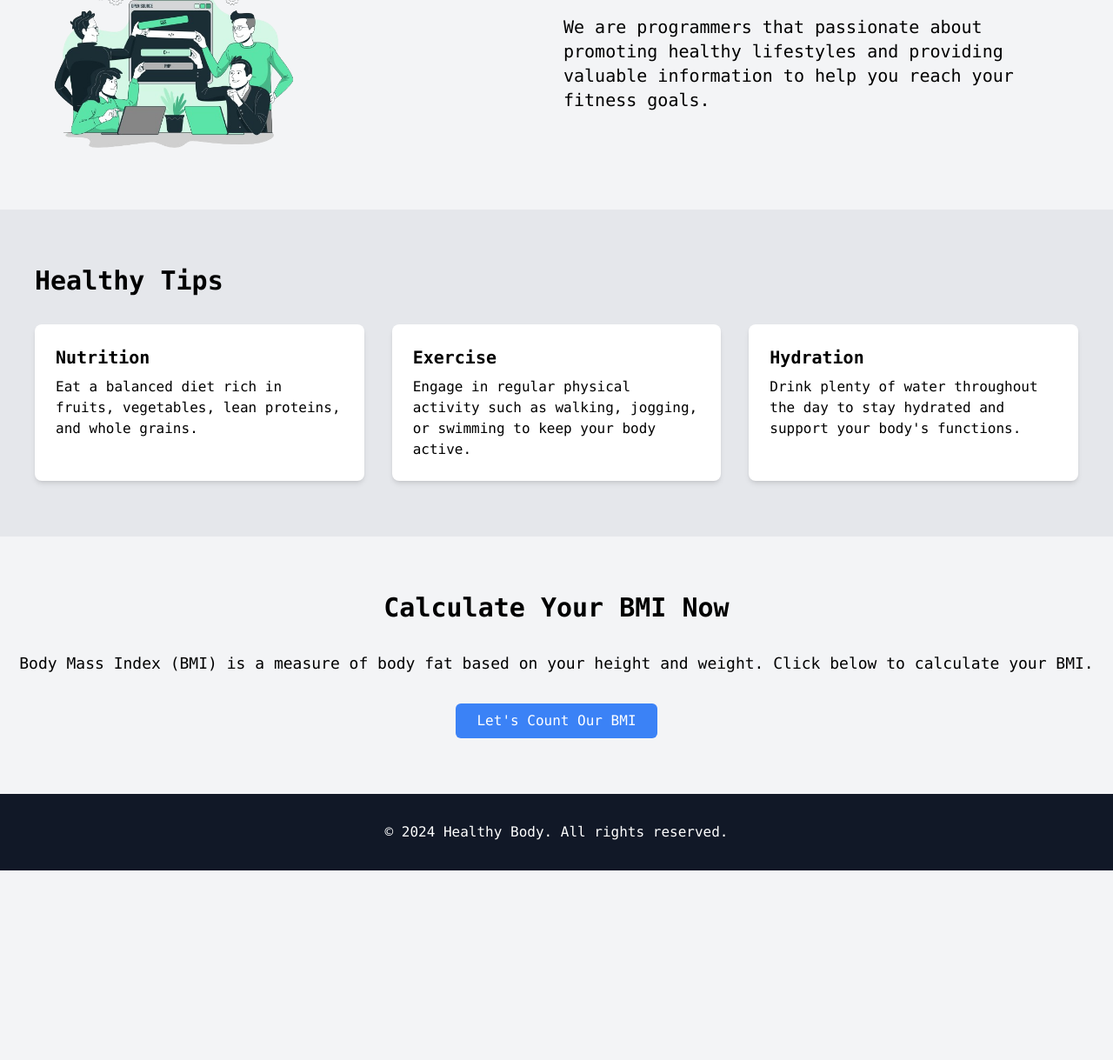
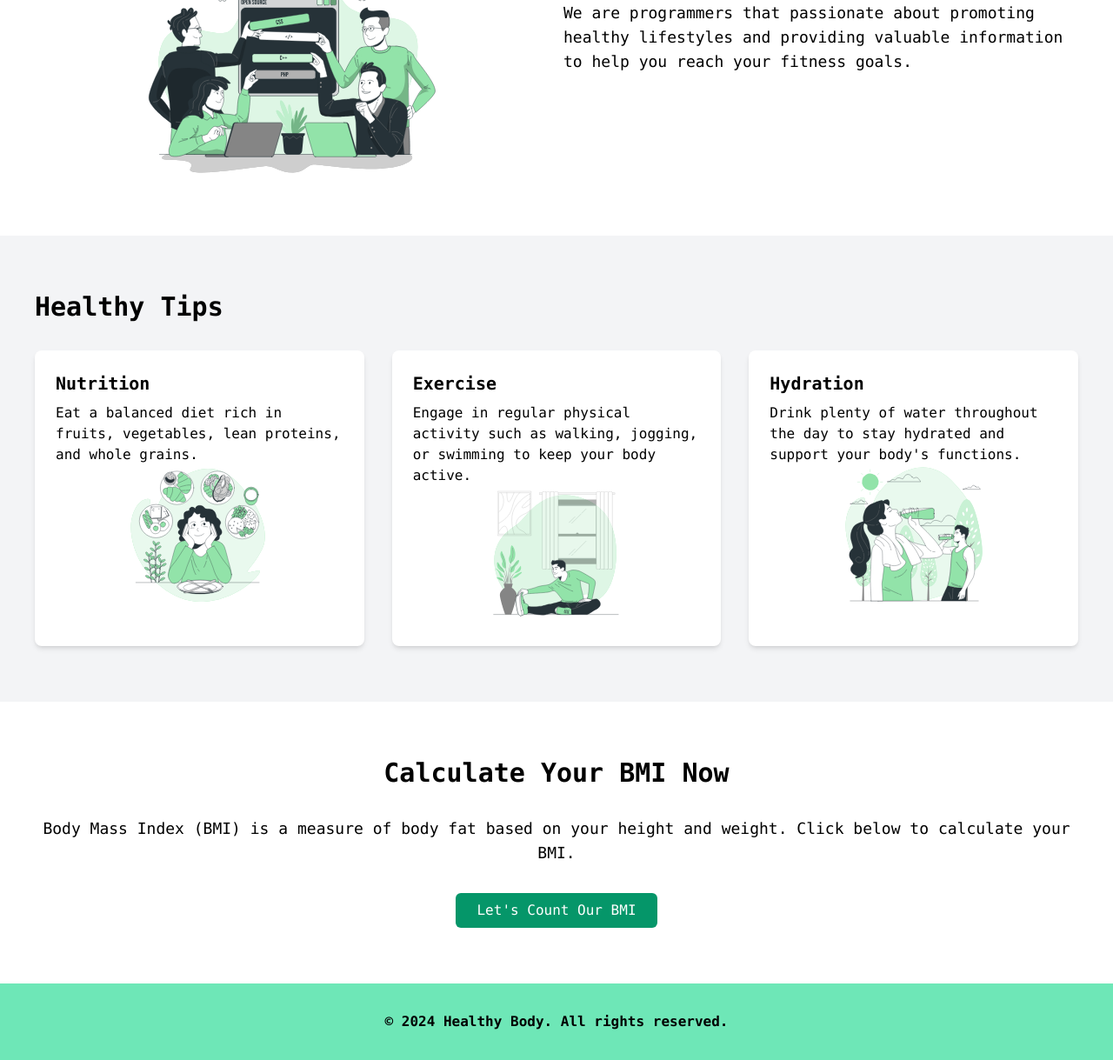
Before and after one commit to Nathaniel-Kevin-Learning/Healthy-Body, a website: page src/index.html in a window 1280 px wide. Shown: the part 643-1862 px from the top of the page at 87% size. Before the commit the page ends 1644 px from the top, so only its background shows below. Drawn offline with nearby package versions, Linux system fonts and the light colour scheme.

Commit message:
Update Main Page
Update data

```diff
--- a/src/index.html
+++ b/src/index.html
@@ -23,7 +23,7 @@
             <a href="https://nathaniel-kevin-learning.github.io/Healthy-Body/src/"
               class="text-white font-bold text-xl">Healthy Body</a>
           </div>
-          <ul class="flex space-x-4">
+          <ul class="flex space-x-14">
             <li><a href="https://nathaniel-kevin-learning.github.io/Healthy-Body/src/" class="text-white">Home</a></li>
             <li><a href="https://nathaniel-kevin-learning.github.io/Healthy-Body/src/calculator.html"
                 class="text-white">Calculator</a></li>
@@ -33,20 +33,22 @@
     </nav>
 
     <!-- Banner Section -->
-    <section class="py-20 bg-white p-10 flex-auto text-pretty">
+    <section class="py-16 bg-gray-100 p-12 flex-auto text-pretty">
       <div class="container mx-auto">
         <div class="grid grid-cols-2 gap-4">
           <div>
             <h1 class="text-3xl font-bold mb-8">Stay Fit, Stay Healthy</h1>
-            <p class="text-xl">
-              This is a simple website project for Hackthon at hacktiv8 but we all welcome you all to this website that is
-              dedicated to helping you achieve and maintain a healthy body and a healthy mind. Feature that we provide now
+            <p class="text-lg">
+              This is a simple website project for Hackthon at hacktiv8 but we all welcome you all to this website that
+              is
+              dedicated to helping you achieve and maintain a healthy body and a healthy mind. Feature that we provide
+              now
               is
               a BMI calculator that you can access in the button bellow
             </p>
           </div>
-          <div class="flex items-center justify-center p-2">
-            <img src="../picture/5193695.jpg" alt="exercise" class="w-72">
+          <div class="flex items-center justify-center">
+            <img src="../picture/timbangan.svg" alt="exercise" class="w-80">
           </div>
 
         </div>
@@ -54,15 +56,15 @@
     </section>
 
     <!-- About Section -->
-    <section id="about" class="py-16 p-10">
-      <div class="container mx-auto">
+    <section id="about" class="bg-white py-16 p-10">
+      <div class=" container mx-auto">
         <div class="grid grid-cols-2 gap-4">
-          <div class="flex items-center">
-            <img src="../picture/4401287-removebg-preview.png" alt="web dev illustration" class="w-80">
+          <div class="flex items-center justify-center">
+            <img src="../picture/programmer.svg" alt="web dev illustration" class="w-96">
           </div>
           <div>
             <h2 class="text-3xl font-bold mb-8">About Us</h2>
-            <p class="text-xl">
+            <p class="text-lg">
               We are programmers that passionate about promoting healthy lifestyles and providing
               valuable information to help you reach your fitness goals.
             </p>
@@ -73,23 +75,33 @@
     </section>
 
     <!-- Healthy Tips Section -->
-    <section id="tips" class="py-16 bg-gray-200 p-10">
+    <section id="tips" class="bg-gray-100 py-16 p-10">
       <div class="container mx-auto">
         <h2 class="text-3xl font-bold mb-8">Healthy Tips</h2>
-        <div class="grid grid-cols-1 md:grid-cols-2 lg:grid-cols-3 gap-8">
+        <div class="grid grid-cols-3 gap-8">
+          <div class="flex grid-cols-2">
             <div class="bg-white p-6 rounded-lg shadow-md">
               <h3 class="text-xl font-bold mb-2">Nutrition</h3>
               <p>
                 Eat a balanced diet rich in fruits, vegetables, lean proteins, and
                 whole grains.
               </p>
+              <div class="flex items-center justify-center ">
+                <img src="../picture/food.svg" alt="" class="w-40">
               </div>
+            </div>
+
+          </div>
+
           <div class="bg-white p-6 rounded-lg shadow-md">
             <h3 class="text-xl font-bold mb-2">Exercise</h3>
             <p>
               Engage in regular physical activity such as walking, jogging, or
               swimming to keep your body active.
             </p>
+            <div class="flex items-center justify-center ">
+              <img src="../picture/exercise.svg" alt="" class="w-40">
+            </div>
           </div>
           <div class="bg-white p-6 rounded-lg shadow-md">
             <h3 class="text-xl font-bold mb-2">Hydration</h3>
@@ -97,18 +109,25 @@
               Drink plenty of water throughout the day to stay hydrated and
               support your body's functions.
             </p>
+            <div class="flex items-center justify-center ">
+              <img src="../picture/hydrate.svg" alt="" class="w-40">
+            </div>
           </div>
         </div>
       </div>
     </section>
 
     <!-- Contact Section -->
-    <section class="py-16 bg-gray-100">
+    <section class="bg-white py-16 p-10">
       <div class="container mx-auto text-center">
         <h2 class="text-3xl font-bold mb-8">Calculate Your BMI Now</h2>
-          <p class="text-lg mb-8">Body Mass Index (BMI) is a measure of body fat based on your height and weight. Click below to calculate your BMI.</p>
+        <p class="text-lg mb-8">Body Mass Index (BMI) is a measure of body fat based on your height and weight. Click
+          below to calculate your BMI.</p>
         <form action="https://nathaniel-kevin-learning.github.io/Healthy-Body/src/calculator.html">
-            <button id="calculate-bmi-btn" class="bg-blue-500 text-white py-2 px-6 rounded-md hover:bg-blue-600 focus:outline-none">Let's Count Our BMI</button>
+          <button id="calculate-bmi-btn"
+            class="bg-emerald-600 text-white py-2 px-6 rounded-md hover:bg-emerald-700 focus:outline-none">Let's Count
+            Our
+            BMI</button>
         </form>
       </div>
     </section>
@@ -117,8 +136,8 @@
     </section>
 
     <!-- Footer -->
-    <footer class="bg-gray-900 text-white py-8">
-      <div class="container mx-auto text-center">
+    <footer class="bg-emerald-300 text-black py-8 ">
+      <div class="container mx-auto text-center font-semibold">
         <p>&copy; 2024 Healthy Body. All rights reserved.</p>
       </div>
     </footer>
```
Also changed, not shown: src/calculator.html (+3 -3 lines), picture/exercise.svg (added), picture/food.svg (added), picture/hydrate.svg (added), picture/programmer.svg (added), picture/timbangan.svg (added). Lines whose indentation alone changed are shown as unchanged.
